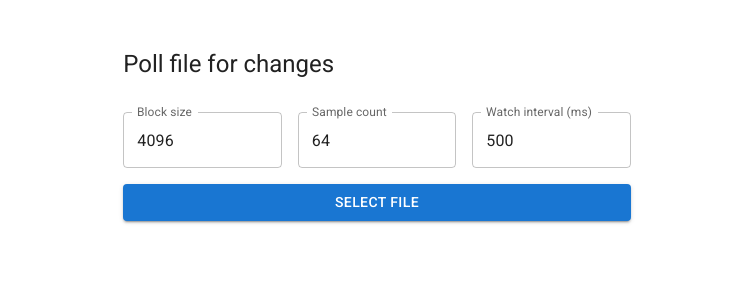
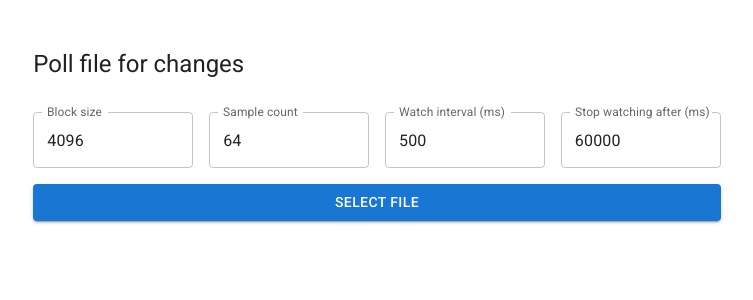
Before and after one commit to j-/poll-file-for-changes, a React (Vite) app: page / in a window 1280 px wide. Shown: the top 300 px of the page, without its empty margins (263-1016 px from the left). Built offline with nearby package versions, Linux system fonts and the light colour scheme.

Commit message:
Stop watching after some time lapses

```diff
--- a/src/App.tsx
+++ b/src/App.tsx
@@ -12,8 +12,11 @@ export const App: FC = () => {
   const [blockSize, setBlockSize] = useState(0x1000);
   const [sampleCount, setSampleCount] = useState(0x40);
   const [watchIntervalMs, setWatchIntervalMs] = useState(500);
+  const [maxDeltaMs, setMaxDeltaMs] = useState(60_000);
   const [fileHandle, setFileHandle] = useState<FileSystemFileHandle | null>(null);
   const [comparator, setComparator] = useState<SampledFileComparator>();
+  const [lastUpdate, setLastUpdate] = useState<number>();
+  const waitForFirstChange = false;
   const lastModifiedRef = useRef<number>(null);
 
   useEffect(() => {
@@ -24,6 +27,7 @@ export const App: FC = () => {
       if (next.lastModified !== lastModifiedRef.current) {
         enqueueSnackbar('Detected a change: last modified time updated');
         lastModifiedRef.current = next.lastModified;
+        setLastUpdate(Date.now());
         return;
       }
       const before = performance.now();
@@ -34,6 +38,7 @@ export const App: FC = () => {
       if (!isSame) {
         enqueueSnackbar('Detected a change: file contents changed');
         await comparator.init(next);
+        setLastUpdate(Date.now());
       }
     }, watchIntervalMs);
 
@@ -41,6 +46,26 @@ export const App: FC = () => {
       clearInterval(clock);
     };
   }, [comparator, fileHandle, watchIntervalMs]);
+
+  useEffect(() => {
+    if (!lastUpdate) return;
+
+    const clock = setInterval(() => {
+      const now = Date.now();
+      const deltaMs = now - lastUpdate;
+      if (deltaMs > maxDeltaMs) {
+        setComparator(undefined);
+        setLastUpdate(undefined);
+        enqueueSnackbar('Stopped watching for changes', {
+          variant: 'info',
+        });
+      }
+    }, 1_000);
+
+    return () => {
+      clearInterval(clock);
+    };
+  }, [lastUpdate, maxDeltaMs]);
 
   useEffect(() => {
     const controller = new AbortController();
@@ -93,7 +118,7 @@ export const App: FC = () => {
   }, []);
 
   return (
-    <Stack maxWidth="60ch" mx="auto" px={2} my={6} gap={4}>
+    <Stack maxWidth="80ch" mx="auto" px={2} my={6} gap={4}>
       <SnackbarProvider />
 
       <Typography component="h1" variant="h5">
@@ -155,6 +180,24 @@ export const App: FC = () => {
             }}
             fullWidth
           />
+
+          <TextField
+            id={`${id}-maxDelta`}
+            label="Stop watching after (ms)"
+            value={maxDeltaMs}
+            onChange={(event: ChangeEvent<HTMLInputElement>) => {
+              setMaxDeltaMs(event.target.valueAsNumber);
+            }}
+            type="number"
+            slotProps={{
+              htmlInput: {
+                min: 1_000,
+                max: 600_000,
+                step: 1_000,
+              },
+            }}
+            fullWidth
+          />
         </Stack>
 
         <Stack direction="row" gap={2}>
@@ -183,6 +226,7 @@ export const App: FC = () => {
                 setFileHandle(null);
                 del('fileHandle', customStore);
                 setComparator(undefined);
+                setLastUpdate(undefined);
               }}
               fullWidth
             >
@@ -225,6 +269,7 @@ export const App: FC = () => {
                   await comparator.init(first);
 
                   setComparator(comparator);
+                  setLastUpdate(waitForFirstChange ? undefined : Date.now());
                 }}
                 fullWidth
               >
@@ -237,6 +282,7 @@ export const App: FC = () => {
                 variant="outlined"
                 onClick={() => {
                   setComparator(undefined);
+                  setLastUpdate(undefined);
                 }}
                 fullWidth
               >
```
